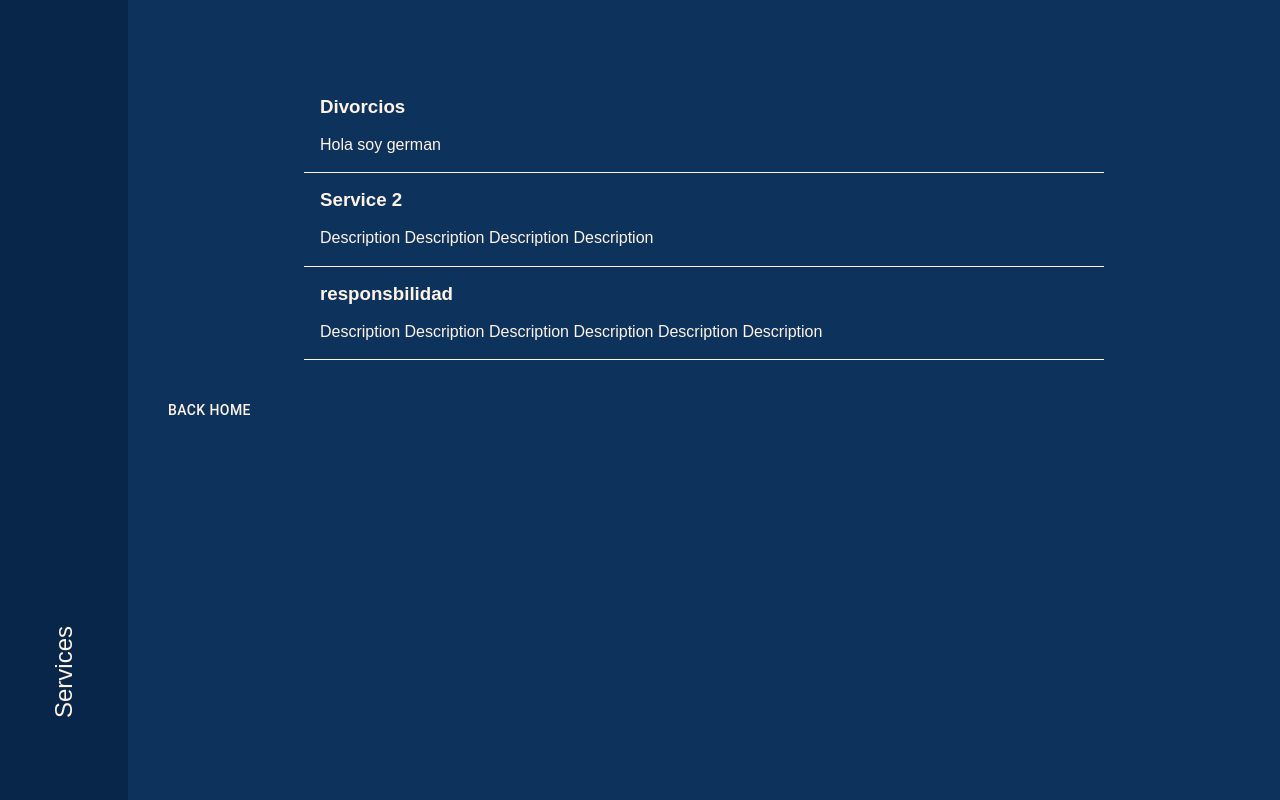
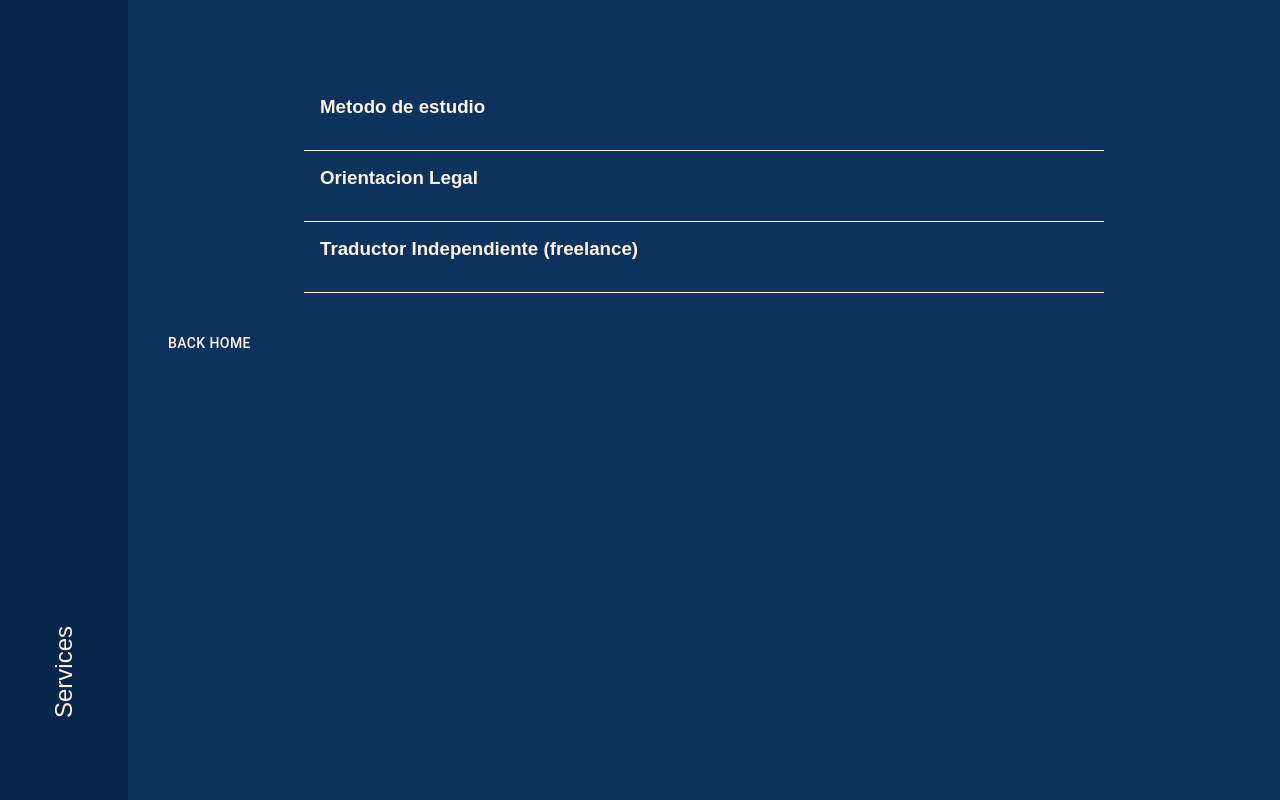
Before and after one commit to alejandrapalaciolaw/ap-consulting, a Next.js app: page /services in a window 1280 px wide. Built offline with nearby package versions, Linux system fonts and the light colour scheme.

Commit message:
Update services.js

```diff
--- a/data/services.js
+++ b/data/services.js
@@ -1,23 +1,22 @@
 const services = [
   {
-    id: "service_001",
-    title: "Divorcios",
-    description: "Hola soy german",
+    id: "learn-more01",
+    title: "Metodo de estudio ",
+    description: "",
     image:
-      "https://images.unsplash.com/photo-1512621776951-a57141f2eefd?ixid=MnwxMjA3fDB8MHxwaG90by1wYWdlfHx8fGVufDB8fHx8&ixlib=rb-1.2.1&auto=format&fit=crop&w=1050&q=80",
+      "https://images.unsplash.com/photo-1599249300675-c39f1dd2d6be?ixid=MnwxMjA3fDB8MHxwaG90by1wYWdlfHx8fGVufDB8fHx8&ixlib=rb-1.2.1&auto=format&fit=crop&w=1500&q=80",
   },
   {
-    id: "service_002",
-    title: "Service 2",
-    description: "Description Description Description Description ",
-    image:
-      "https://images.unsplash.com/photo-1593642533144-3d62aa4783ec?ixid=MXwxMjA3fDF8MHxwaG90by1wYWdlfHx8fGVufDB8fHw%3D&ixlib=rb-1.2.1&auto=format&fit=crop&w=1050&q=80",
+    id: "learn-more02",
+    title: "Orientacion Legal",
+    description: "",
+    image:"https://images.unsplash.com/photo-1423592707957-3b212afa6733?ixid=MnwxMjA3fDB8MHxwaG90by1wYWdlfHx8fGVufDB8fHx8&ixlib=rb-1.2.1&auto=format&fit=crop&w=1789&q=80",
   },
   {
-    id: "responsabilidad",
-    title: "responsbilidad",
+    id: "learn-more03",
+    title: "Traductor Independiente (freelance)",
     description:
-      "Description Description Description Description Description Description ",
+      "",
     image:
       "https://images.unsplash.com/photo-1593642634402-b0eb5e2eebc9?ixid=MnwxMjA3fDF8MHxwaG90by1wYWdlfHx8fGVufDB8fHx8&ixlib=rb-1.2.1&auto=format&fit=crop&w=1050&q=80",
   },
```
